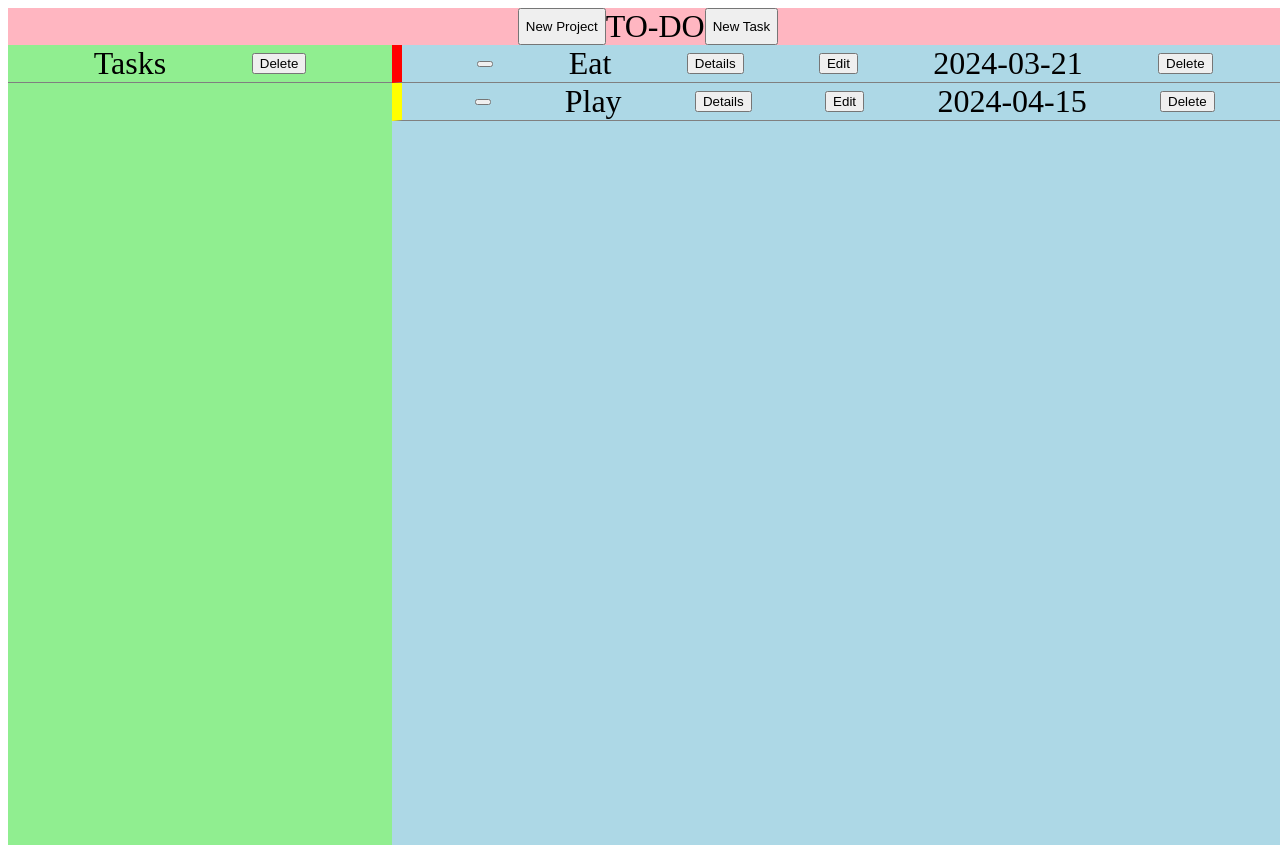
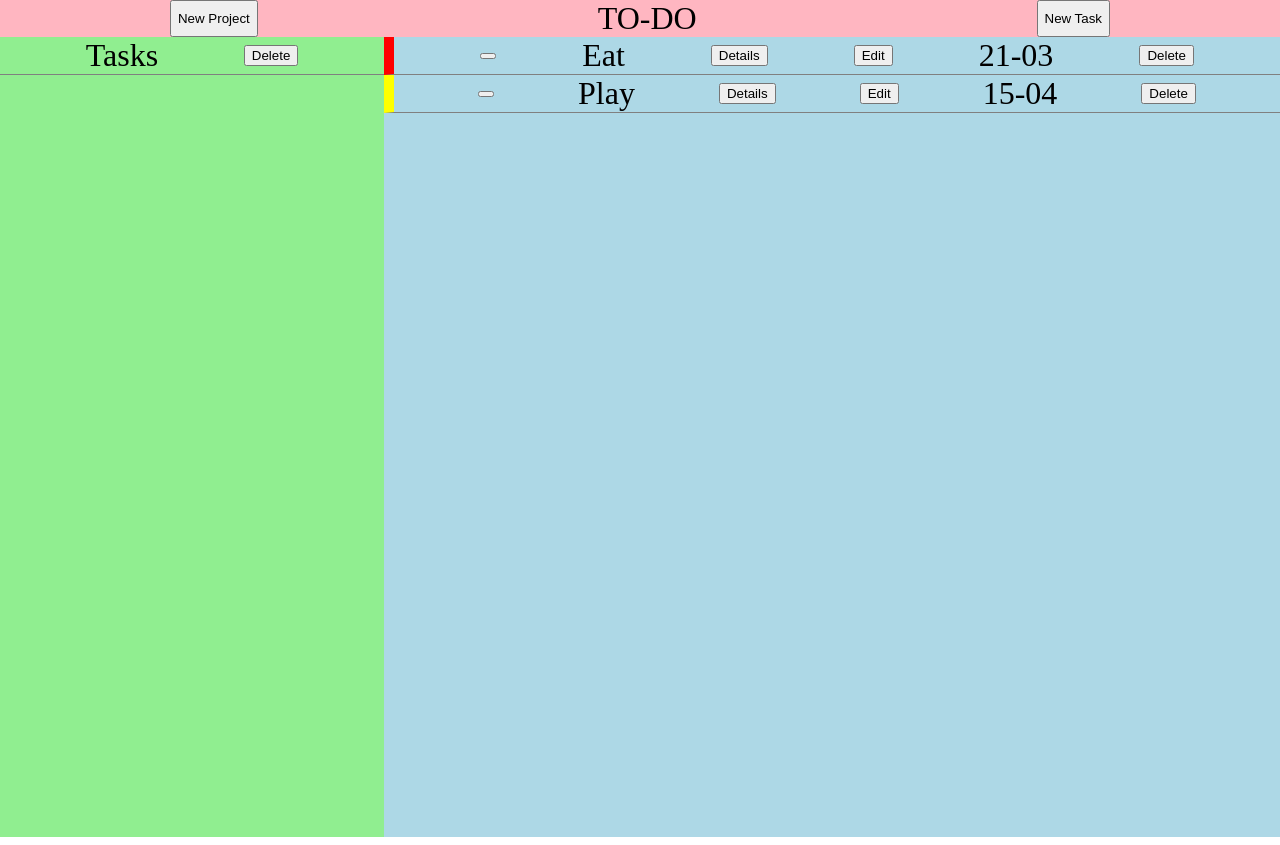
Before and after one commit to imadhq/Todo-List, a website built with webpack: page src/index.html in a window 1280 px wide. Built offline with nearby package versions, Linux system fonts and the light colour scheme.

Commit message:
format date

```diff
--- a/package.json
+++ b/package.json
@@ -16,5 +16,8 @@
     "url-loader": "^4.1.1",
     "webpack": "^5.90.3",
     "webpack-cli": "^5.1.4"
+  },
+  "dependencies": {
+    "date-fns": "^3.4.0"
   }
 }
--- a/src/index.js
+++ b/src/index.js
@@ -1,6 +1,7 @@
 
 import './styles/styles.css';
 import { projectManager, Project, Task } from './scripts/logic.js';
+import { format } from 'date-fns';
 
 const defaultProject = projectManager.createProject('Tasks');
 const task1 = new Task('Eat', 'desc', '2024-03-21', 'high');
@@ -61,7 +62,7 @@ const renderTaskList = () => {
     ${task.name}
     <button class = 'task-details-button'>Details</button>
     <button class = 'edit-task-button'>Edit</button>
-    ${task.dueDate}
+    ${format(new Date(task.dueDate), 'dd-MM')}
     <button class = 'delete-task-button'>Delete</button>
     `;
 
--- a/src/styles/styles.css
+++ b/src/styles/styles.css
@@ -2,11 +2,12 @@ body {
   width: 100vw;
   height: 100vh;
   font-size: 32px;
+  margin: 0;
 }
 
 .title-container {
   display: flex;
-  justify-content: center;
+  justify-content: space-around;
   background-color: lightpink;
 }
 
```
Also changed, not shown: dist/bundle.js, 1 other file.
